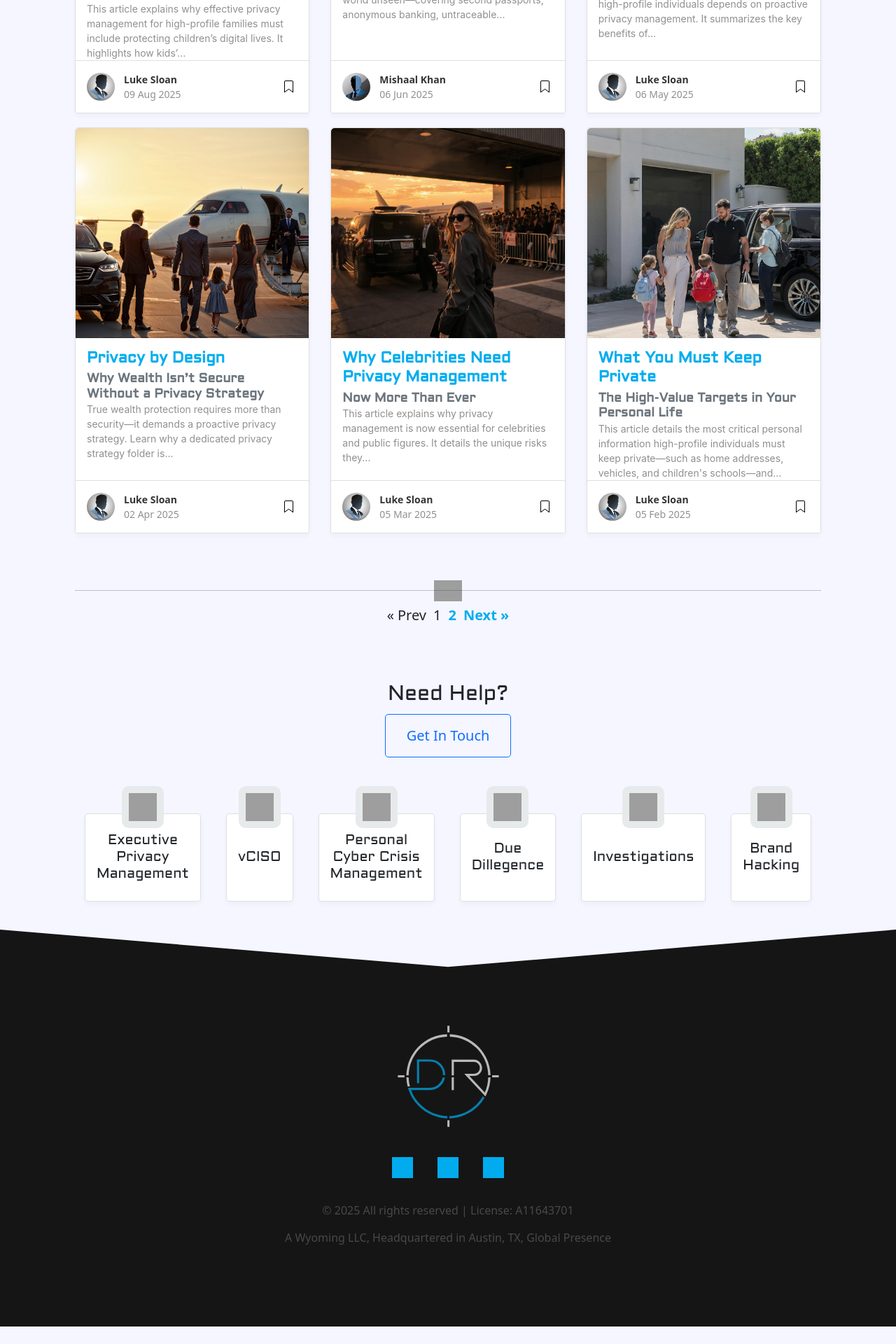
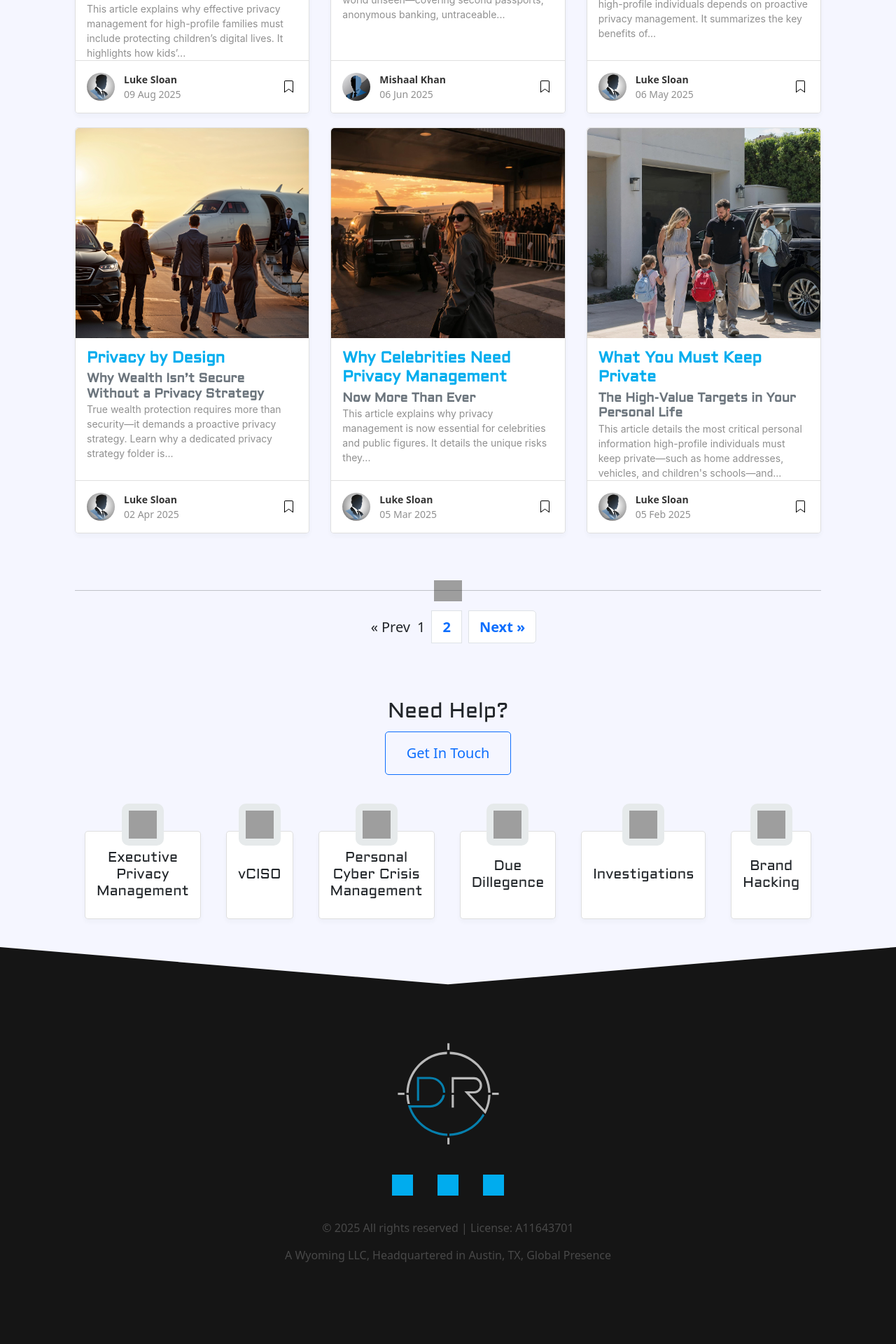
Before and after one commit to DR-00/site, a Jekyll site: the page built from blog.html, in a window 1280 px wide. Shown: the part 1272-3192 px from the top of the page at 70% size. Built offline with Jekyll 4.4.1, drawn with Linux system fonts in a browser that asks for light colours; before the commit the page ends 3167 px from its top, so only the background shows below that; grey boxes are pictures that could not be loaded.

Commit message:
pagination improvement

```diff
--- a/_includes/pagination.html
+++ b/_includes/pagination.html
@@ -9,33 +9,34 @@
   <span class="navigation" role="navigation">
       <hr>
       {% if total_pages > 1 %}
-      <div class="pagination">
+      <ul class="pagination">
+
           {% if current_page > 1 %}
               {% if current_page == 2 %}
-                  <a class="ml-1 mr-1" href="/blog/">&laquo; Prev</a>
+                  <li class="page-item"><a class="ml-1 mr-1 page-link" href="/blog/">&laquo; Prev</a></li>
               {% else %}
-                  <a class="ml-1 mr-1" href="/blog/page{{ current_page | minus: 1 }}/">&laquo; Prev</a>
+                  <li class="page-item"><a class="ml-1 mr-1 page-link" href="/blog/page{{ current_page | minus: 1 }}/">&laquo; Prev</a></li>
               {% endif %}
           {% else %}
-              <span>&laquo; Prev</span>
+              <li class="page-item">&laquo; Prev</li>
           {% endif %}
 
           {% for page_num in (1..total_pages) %}
               {% if page_num == current_page %}
-                  <span class="ml-1 mr-1">{{ page_num }}</span>
+                  <li class="page-item"><span class="ml-1 mr-1 page-item disabled">{{ page_num }}</span></li>
               {% elsif page_num == 1 %}
-                  <a class="ml-1 mr-1" href="/blog/">{{ page_num }}</a>
+                  <li class="page-item"><a class="ml-1 mr-1 page-link" href="/blog/">{{ page_num }}</a></li>
               {% else %}
-                  <a class="ml-1 mr-1" href="/blog/page{{ page_num }}/">{{ page_num }}</a>
+                  <li class="page-item"><a class="ml-1 mr-1 page-link" href="/blog/page{{ page_num }}/">{{ page_num }}</a></li>
               {% endif %}
           {% endfor %}
 
           {% if current_page < total_pages %}
-              <a class="ml-1 mr-1" href="/blog/page{{ current_page | plus: 1 }}/">Next &raquo;</a>
+              <li class="page-item"><a class="ml-1 mr-1 page-item page-link" href="/blog/page{{ current_page | plus: 1 }}/">Next &raquo;</a></li>
           {% else %}
-              <span>Next &raquo;</span>
+              <li class="page-item">Next &raquo;</li>
           {% endif %}
-      </div>
+      </ul>
       {% endif %}
   </span>
 
```
